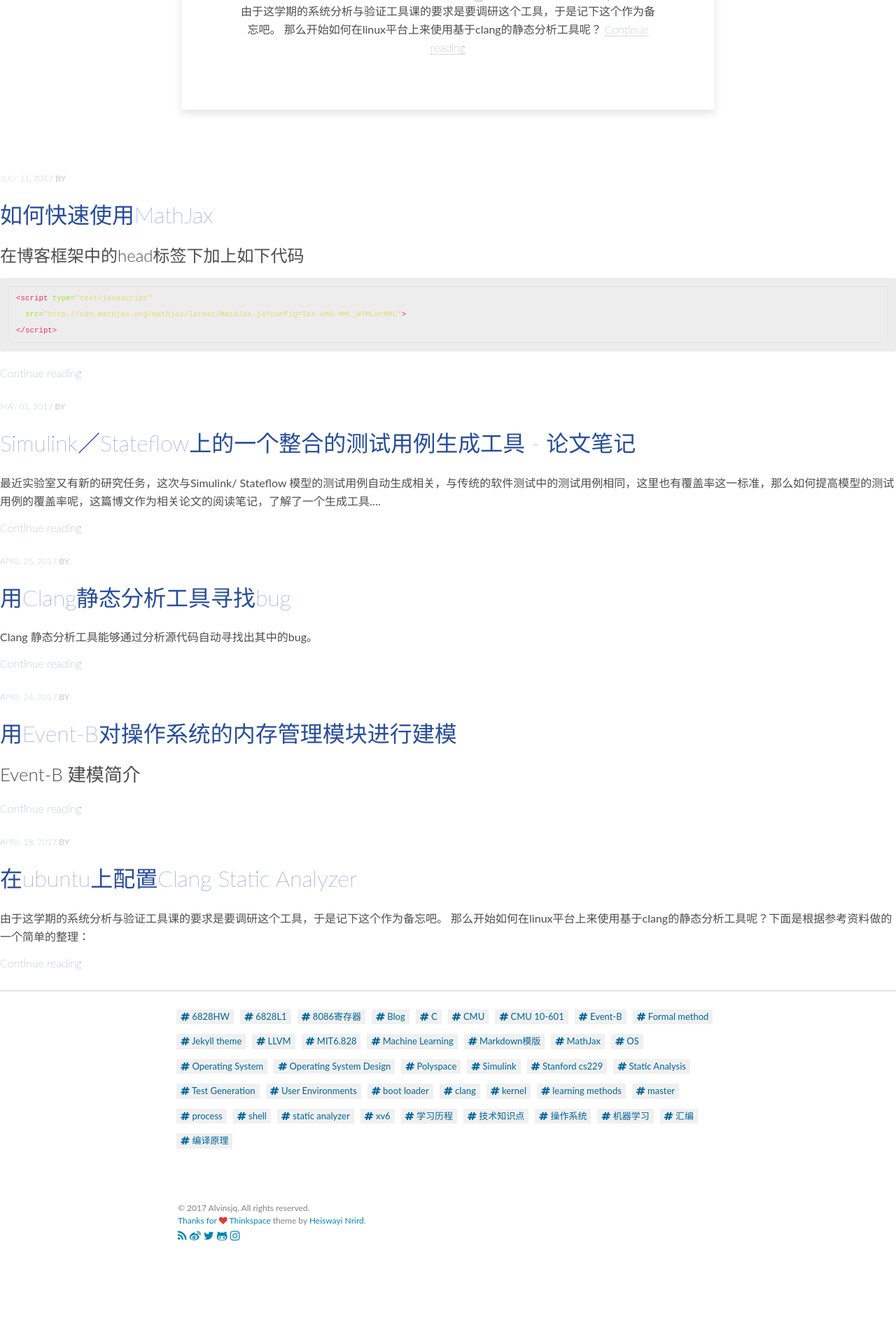
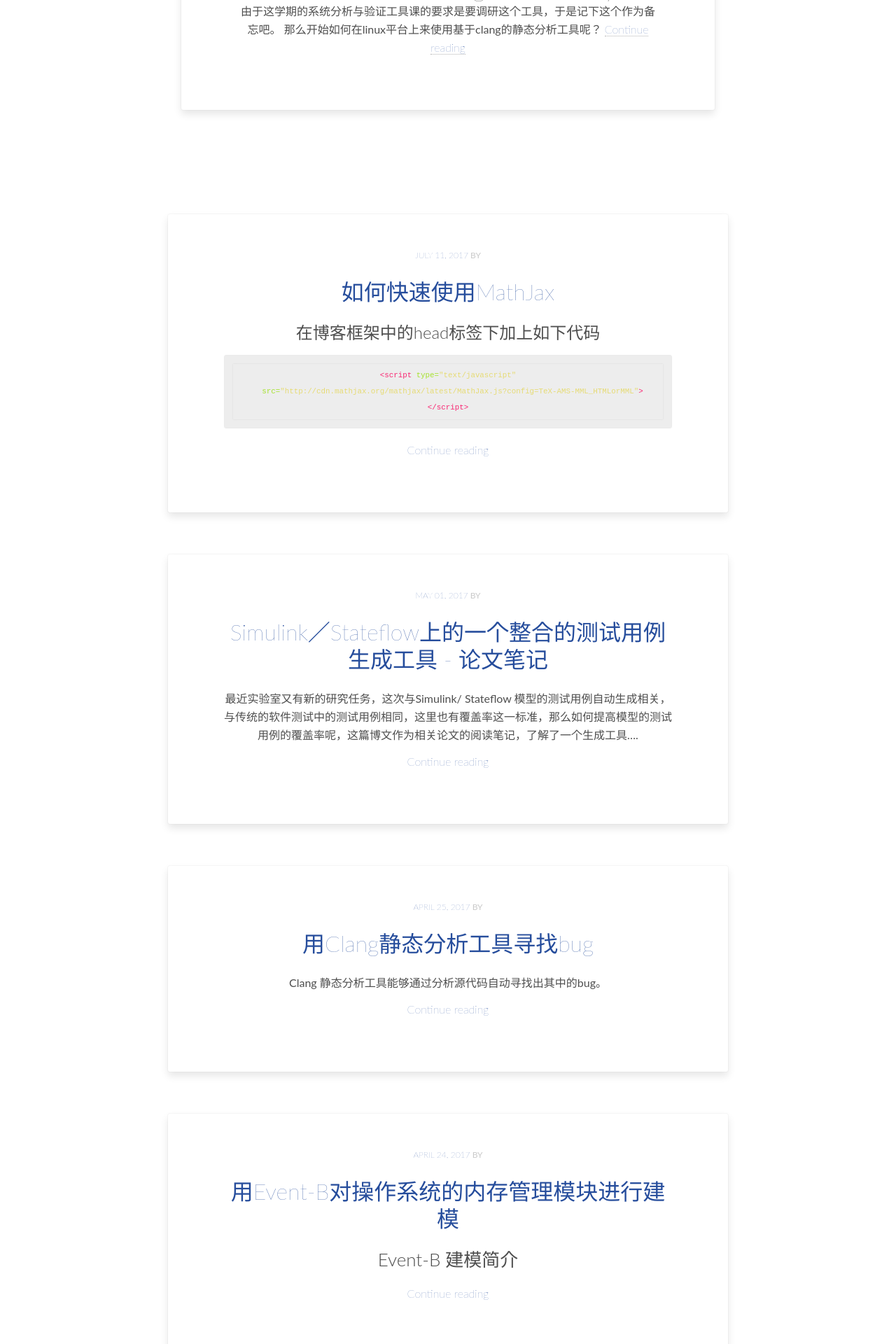
Before and after one commit to Alvinsjq/Alvinsjq.github.io, a Jekyll site: the page built from index.html, in a window 1280 px wide. Shown: the part 1786-3706 px from the top of the page at 70% size. Built offline with Jekyll 4.4.1, drawn with Linux system fonts in a browser that asks for light colours; comment, search, counter and statistics services are not loaded; before the commit the page ends 3611 px from its top, so only the background shows below that.

Commit message:
new post

```diff
--- a/index.html
+++ b/index.html
@@ -105,7 +105,7 @@ title: Home
             {% endif %}
           {% endunless %}
       <article class="post-item">
-      <div style="read-more">
+      <div class="read-more">
          <div class="entry-meta">
               <span class="entry-date date published updated"><time datetime="{{ post.date | date_to_xmlschema }}"><a href="{{ site.url }}{{ post.url }}">{{ post.date | date: "%B %d, %Y" }}</a></time></span>
               <span class="author vcard"><span class="fn"><a href="{{ site.url }}/about/" title="About {{ site.owner.name }}">{{ site.owner.name }}</a></span></span>
```
